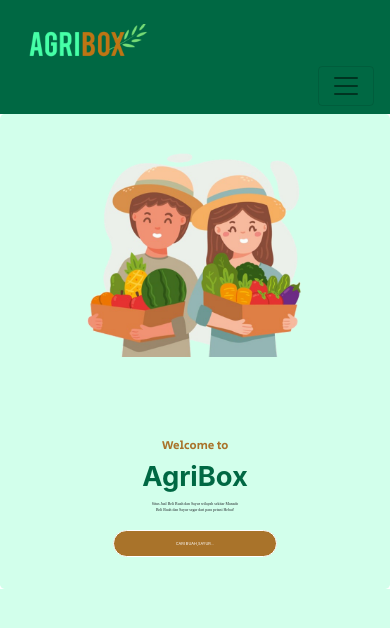
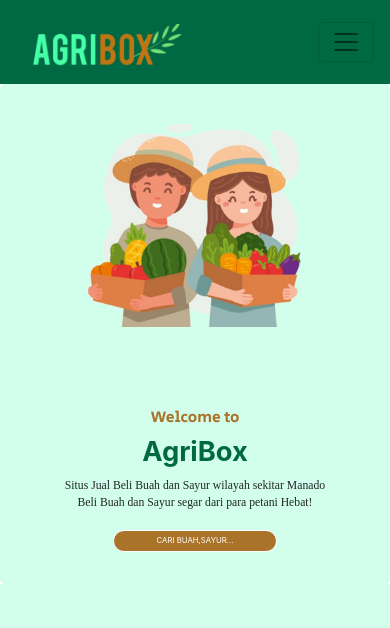
Before and after one commit to jericokatong/AgriBox-GetStarted, a plain HTML site: page index.html in a window 390 px wide. Drawn offline with nearby package versions, Linux system fonts and the light colour scheme; a web font is replaced by a local one.

Commit message:
Update style.css

```diff
--- a/style.css
+++ b/style.css
@@ -16,8 +16,7 @@
 }
 
 .navbar-brand img {
-    height: 10%;
-    width: 80%;
+    height: 3.5rem;
 }
 
 .nav-link {
@@ -71,15 +70,15 @@
     background-color: #A9732A;
     border: 1px solid white;
     color: white;
-    padding: 0.6rem 3rem;
     width: 50%;
-
+    height: 20%;
 }
 
 
 /* Bagian akhir jumbotron */
 
 @media (min-width: 992px) {
+
 
     .jumbotron img {
         width: 120%;
@@ -88,15 +87,22 @@
     .mobile-img {
         display: none;
     }
+
+
+    .tombol-cari {
+        border-radius: 34px;
+        background-color: #A9732A;
+        border: 1px solid white;
+        color: white;
+        padding: 0.6rem 3rem;
+        width: 50%;
+    }
 }
 
 @media (max-width: 991px) {
-      .navbar-brand img {
-        height: 10%;
-        width: 40%;
-    }
 
-      .desktop-img{
+
+    .desktop-img{
         display: none !important;
     }
 
@@ -111,4 +117,39 @@
         text-align: center;
     }
 
+    .box h4{
+        color: #A9732A;
+        font-weight: 400;
+        font-family: 'Secular One', sans-serif;
+        font-size: 4vw;
+    }
+
+    .box h1 {
+        color: #006843;
+        font-weight: bolder;
+        font-size: 7vw;
+    }
+
+    .box p {
+        font-family: 'Scope One', serif;
+        font-size: 3vw;
+    }
+
+    .box a {
+        font-size: 2vw;
+    }
+
 }
+
+@media (max-width: 576px) {
+    .navbar-brand img {
+        height: 12vw;
+    }
+
+    .navbar a {
+        color: white !important;
+        font-size: 3vw;
+    }
+
+
+}
```
